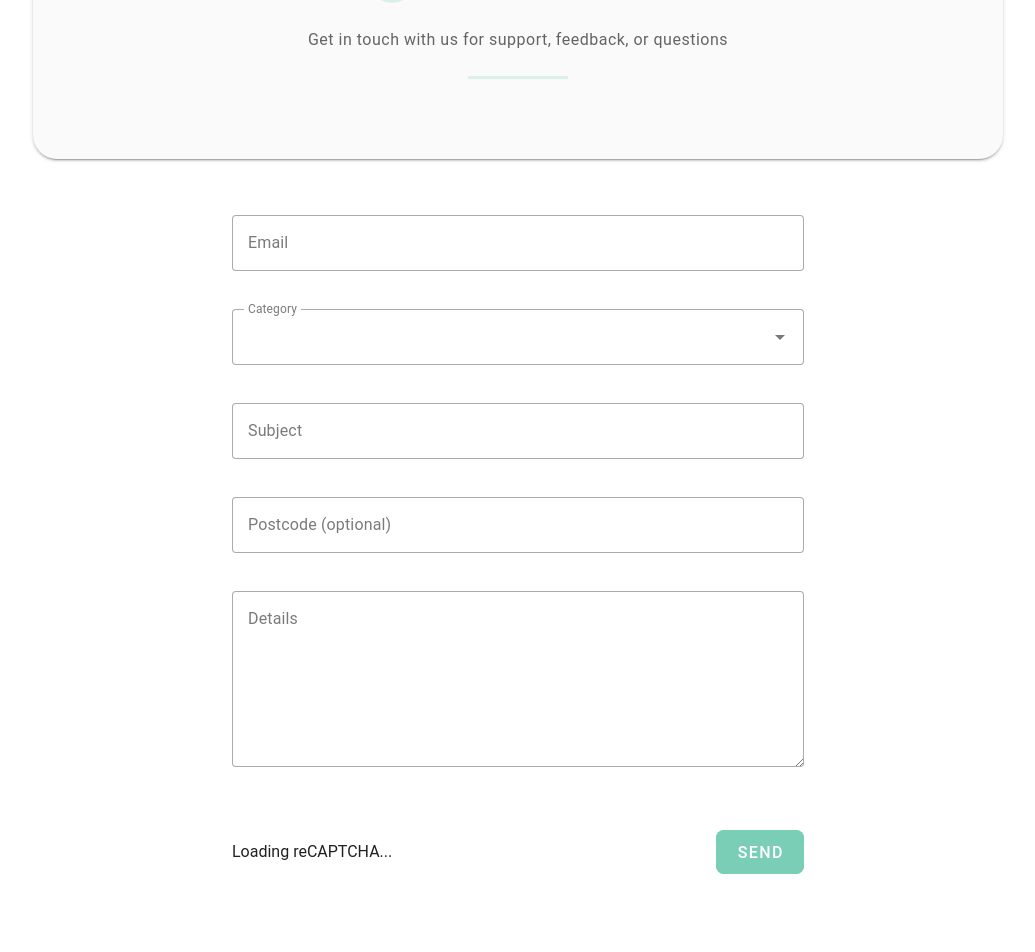
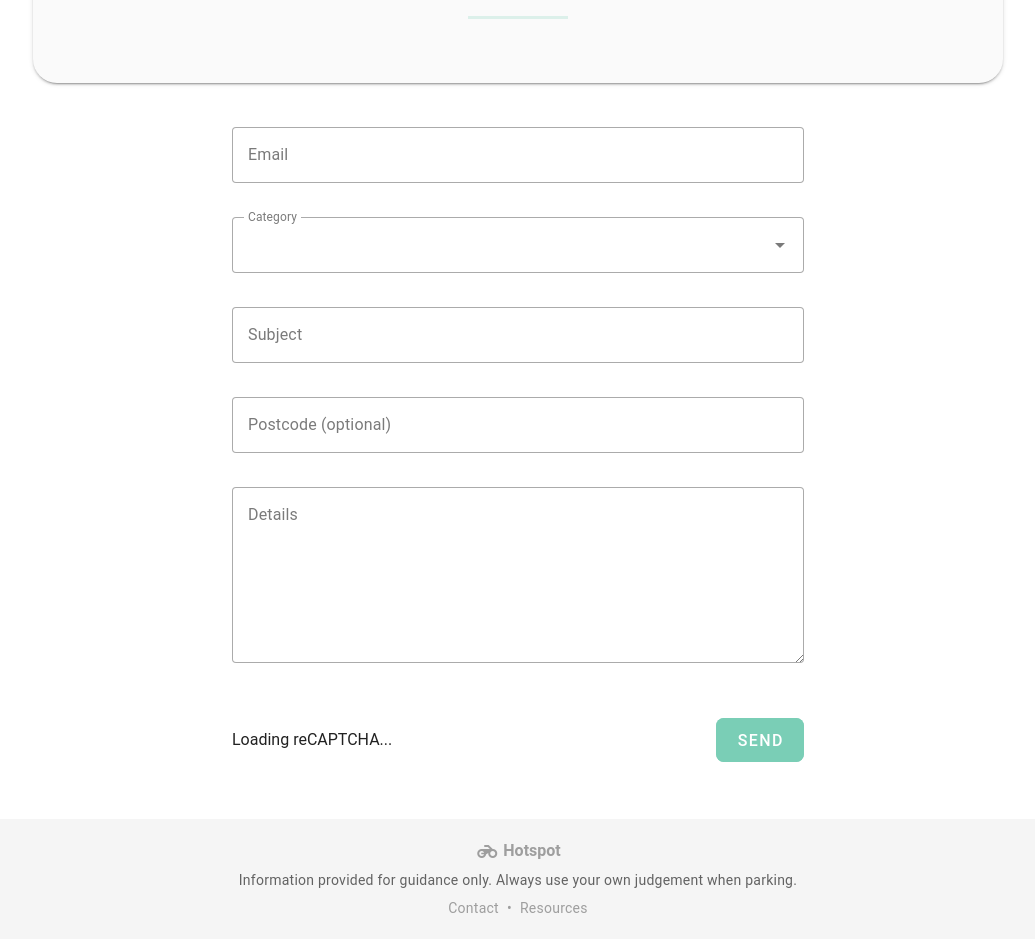
Before and after one commit to michaelmcallister/hotspot, a Vue app in the folder src/web/: page /contact in a window 1280 px wide. Shown: the part 270-1222 px from the top of the page, without its empty margins (122-1157 px from the left). Built offline with nearby package versions, Linux system fonts and the light colour scheme.

Commit message:
Add footer

```diff
--- a/src/web/src/App.vue
+++ b/src/web/src/App.vue
@@ -2,8 +2,9 @@
   <v-app>
     <v-app-bar app :elevation="1">
       <v-app-bar-title>
-        <v-icon class="mr-1 d-sm-inline">mdi-motorbike</v-icon>
-        <span class="d-none d-sm-inline">Hotspot</span>
+        <div class="d-sm-inline">
+          <AppLogo />
+        </div>
       </v-app-bar-title>
       <v-spacer />
       <v-btn variant="text" color="primary" to="/">Home</v-btn>
@@ -36,6 +37,26 @@
       </v-container>
     </v-main>
 
+    <v-footer class="bg-grey-lighten-4 text-center pa-4" style="max-height: 120px;">
+      <v-container>
+        <div class="d-flex flex-column align-center">
+          <AppLogo grey class="mb-2" />
+          <div class="text-body-2 text-medium-emphasis mb-2">
+            Information provided for guidance only. Always use your own judgement when parking.
+          </div>
+          <div class="d-flex align-center text-body-2">
+            <router-link to="/contact" class="text-decoration-none text-grey">
+              Contact
+            </router-link>
+            <span class="mx-2 text-grey">•</span>
+            <span @click="showResources = true" class="text-decoration-none text-grey" style="cursor: pointer;">
+              Resources
+            </span>
+          </div>
+        </div>
+      </v-container>
+    </v-footer>
+
     <ResourcesModal
       :show="showResources"
       @close="showResources = false"
@@ -46,6 +67,23 @@
 <script setup lang="ts">
 import { ref } from 'vue';
 import ResourcesModal from './components/ResourcesModal.vue';
+import AppLogo from './components/AppLogo.vue';
 
 const showResources = ref(false);
 </script>
+
+<style>
+.v-application {
+  min-height: 100vh;
+  display: flex;
+  flex-direction: column;
+}
+
+.v-main {
+  flex: 1;
+}
+
+.v-footer {
+  margin-top: auto !important;
+}
+</style>
--- a/src/web/src/Contact.vue
+++ b/src/web/src/Contact.vue
@@ -1,6 +1,6 @@
 <template>
   <v-main>
-    <v-container class="py-2 py-md-8">
+    <v-container class="pt-1 pt-md-3 pb-1 pb-md-2">
       <PageHero
         title="Contact Us"
         subtitle="Get in touch with us for support, feedback, or questions"
@@ -18,7 +18,7 @@
               variant="outlined"
               :rules="emailRules"
               required
-              class="mb-4"
+              class="mb-3"
             />
 
             <v-select
@@ -28,7 +28,7 @@
               variant="outlined"
               :rules="categoryRules"
               required
-              class="mb-4"
+              class="mb-3"
             />
 
             <v-text-field
@@ -37,7 +37,7 @@
               variant="outlined"
               :rules="subjectRules"
               required
-              class="mb-4"
+              class="mb-3"
             />
 
             <v-text-field
@@ -46,7 +46,7 @@
               variant="outlined"
               type="text"
               :rules="postcodeRules"
-              class="mb-4"
+              class="mb-3"
             />
 
             <v-textarea
@@ -56,10 +56,10 @@
               rows="6"
               :rules="detailsRules"
               required
-              class="mb-6"
+              class="mb-4"
             />
 
-            <div class="recaptcha-send-container mb-6">
+            <div class="recaptcha-send-container mb-4">
               <div class="recaptcha-wrapper">
                 <div id="recaptcha-widget" v-show="recaptchaReady"></div>
                 <div v-show="!recaptchaReady">Loading reCAPTCHA...</div>
--- a/src/web/src/Homepage.vue
+++ b/src/web/src/Homepage.vue
@@ -1,6 +1,6 @@
 <template>
   <v-main>
-    <v-container class="py-2 py-md-8">
+    <v-container class="pt-1 pt-md-3 pb-2 pb-md-8">
 
     <PageHero
       title="Search Suburb"
--- a/src/web/src/Saved.vue
+++ b/src/web/src/Saved.vue
@@ -1,6 +1,6 @@
 <template>
   <v-main>
-    <v-container class="py-2 py-md-8">
+    <v-container class="pt-1 pt-md-3 pb-2 pb-md-8">
     <PageHero
       title="Saved Parking"
       subtitle="Your favourite parking locations"
--- a/src/web/src/Settings.vue
+++ b/src/web/src/Settings.vue
@@ -1,6 +1,6 @@
 <template>
   <v-main>
-    <v-container class="py-2 py-md-8">
+    <v-container class="pt-1 pt-md-3 pb-2 pb-md-8">
       <PageHero
         title="Settings"
         subtitle="Customize your preferences and app behaviour"
--- a/src/web/src/TopSuburbs.vue
+++ b/src/web/src/TopSuburbs.vue
@@ -1,6 +1,6 @@
 <template>
   <v-main>
-    <v-container class="py-2 py-md-8">
+    <v-container class="pt-1 pt-md-3 pb-1 pb-md-4">
       <PageHero
         title="Top Suburbs"
         subtitle="Explore suburbs and LGAs ranked by safety score"
--- /dev/null
+++ b/src/web/src/components/AppLogo.vue
@@ -0,0 +1,20 @@
+<template>
+  <div class="app-logo" :class="{ 'text-grey': grey }">
+    <v-icon class="mr-1" :color="grey ? 'grey' : undefined">mdi-motorbike</v-icon>
+    <span>Hotspot</span>
+  </div>
+</template>
+
+<script setup lang="ts">
+defineProps<{
+  grey?: boolean;
+}>();
+</script>
+
+<style scoped>
+.app-logo {
+  display: flex;
+  align-items: center;
+  font-weight: 600;
+}
+</style>
--- a/src/web/src/components/PageHero.vue
+++ b/src/web/src/components/PageHero.vue
@@ -5,9 +5,9 @@
         rounded="xl"
         elevation="2"
         color="grey-lighten-5"
-        class="pa-6 pa-sm-8 pa-md-12 mb-4 mb-md-8 text-center"
+        class="pt-3 pt-sm-4 pt-md-6 px-6 px-sm-8 px-md-12 pb-4 pb-sm-6 pb-md-8 mb-3 mb-md-5 text-center"
       >
-        <v-card-title class="pa-0 mb-6">
+        <v-card-title class="pa-0 mb-4">
           <div class="d-flex d-sm-none flex-column align-center">
             <v-avatar
               size="48"
@@ -37,7 +37,7 @@
           </div>
         </v-card-title>
 
-        <div class="text-caption text-sm-body-1 text-medium-emphasis mb-4 mb-sm-6 px-2">
+        <div class="text-caption text-sm-body-1 text-medium-emphasis mb-3 mb-sm-4 px-2">
           {{ subtitle }}
         </div>
 
```
